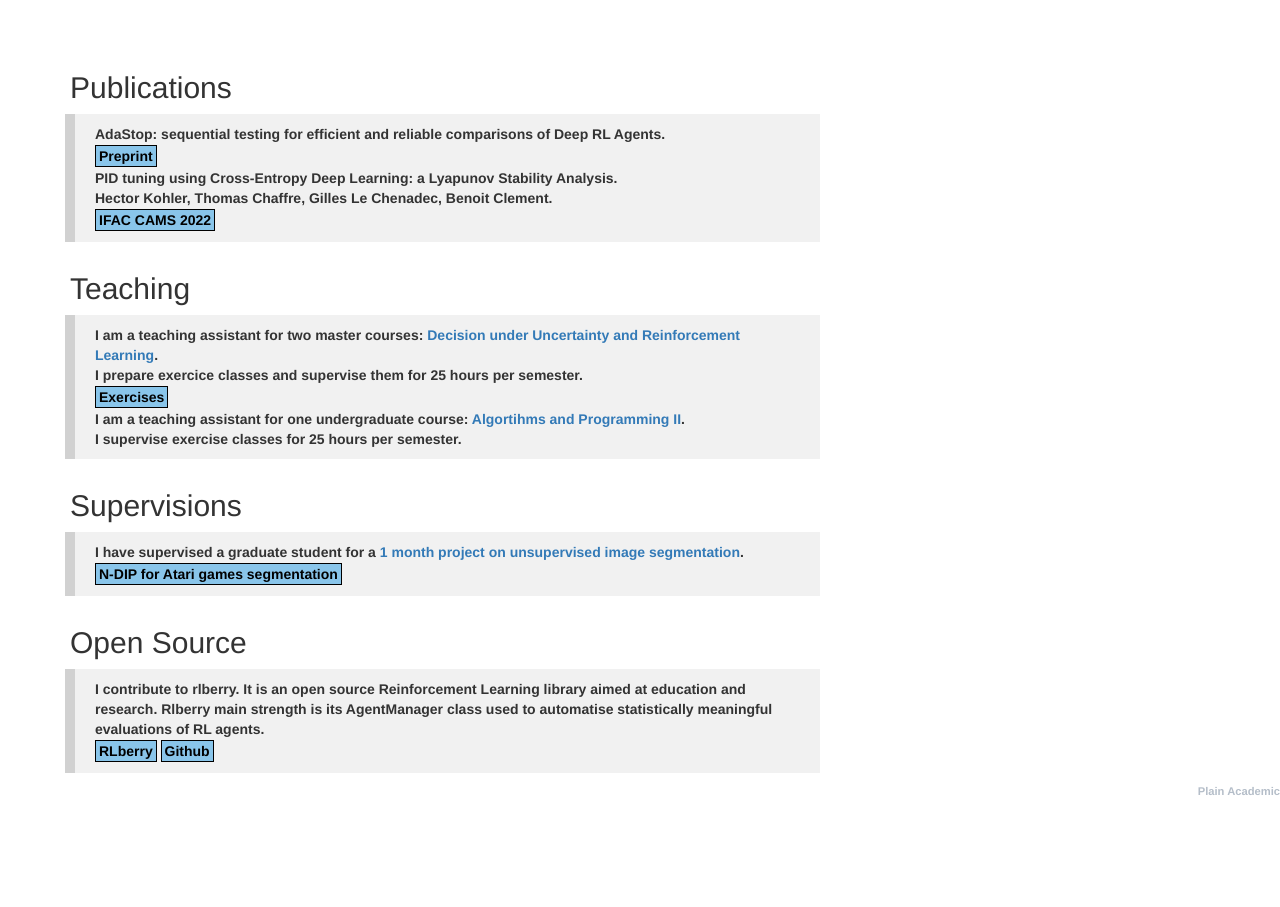
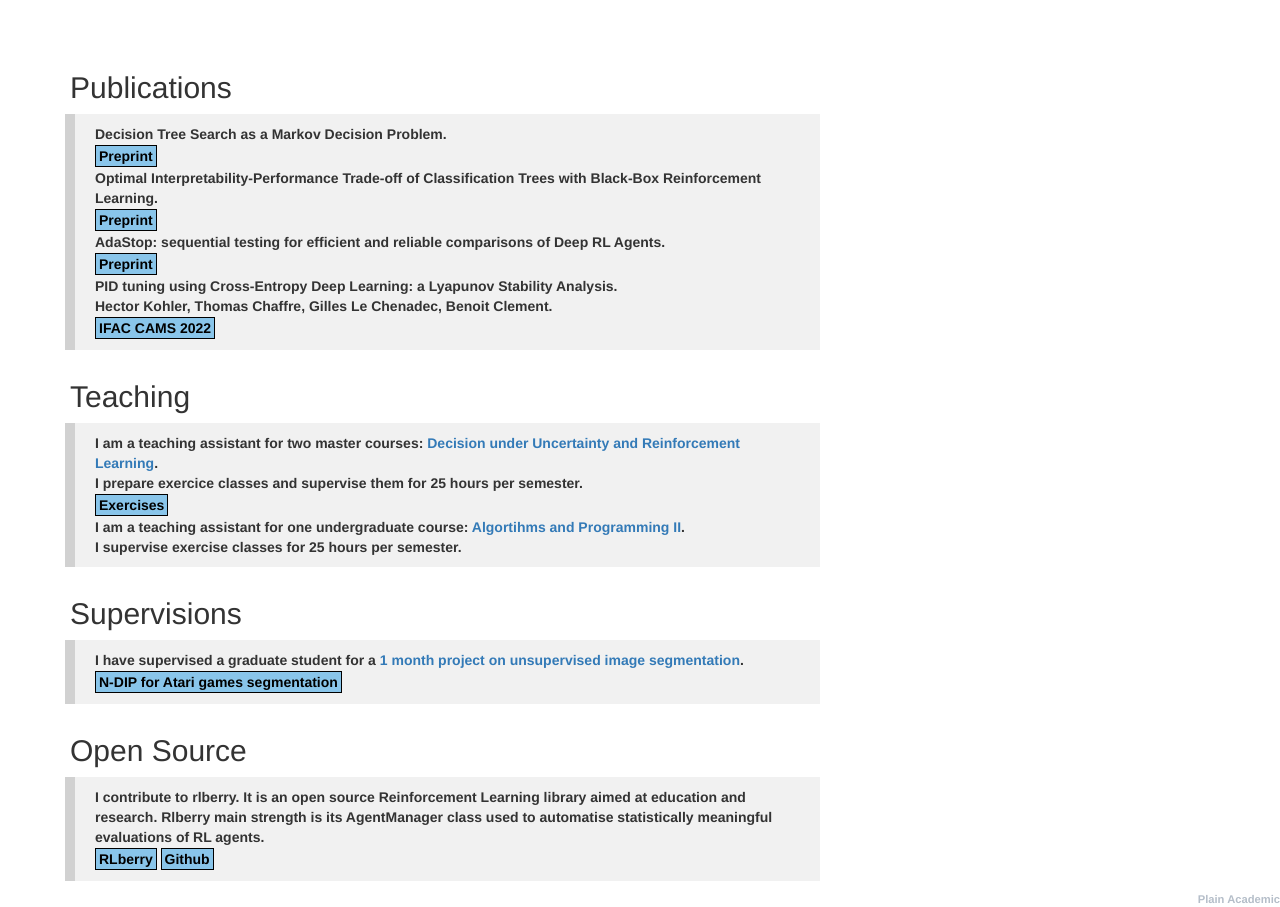
Before and after one commit to KohlerHECTOR/homepage, a plain HTML site: page index.html in a window 1280 px wide. Shown: the part 820-1727 px from the top of the page. Before the commit the page ends 1619 px from the top, so only its background shows below. Drawn offline with nearby package versions, Linux system fonts and the light colour scheme.

Commit message:
more articles

```diff
--- a/index.html
+++ b/index.html
@@ -138,6 +138,10 @@ a.buttan:hover:after{
       		  <h2 id="publications">Publications</h2>
               <ul class="vert">
                 <li>
+                  <strong>Decision Tree Search as a Markov Decision Problem.<br>
+              			<a class="buttan free" href="https://arxiv.org/abs/2309.12701">Preprint</a><br>
+              	  <strong>Optimal Interpretability-Performance Trade-off of Classification Trees with Black-Box Reinforcement Learning.<br>
+              	  		<a class="buttan free" href="https://arxiv.org/abs/2304.05839">Preprint</a><br>
                   <strong>AdaStop: sequential testing for efficient and reliable comparisons of Deep RL Agents.<br>
               			<a class="buttan free" href="https://hal.science/hal-04132861">Preprint</a><br>
                 <strong>PID tuning using Cross-Entropy Deep Learning: a Lyapunov Stability Analysis.</strong> <br>
```
